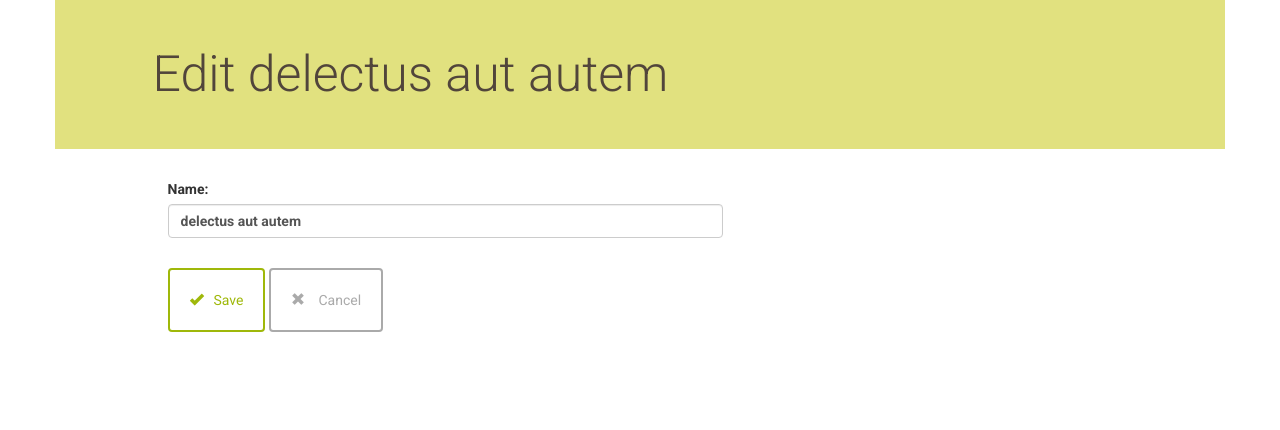
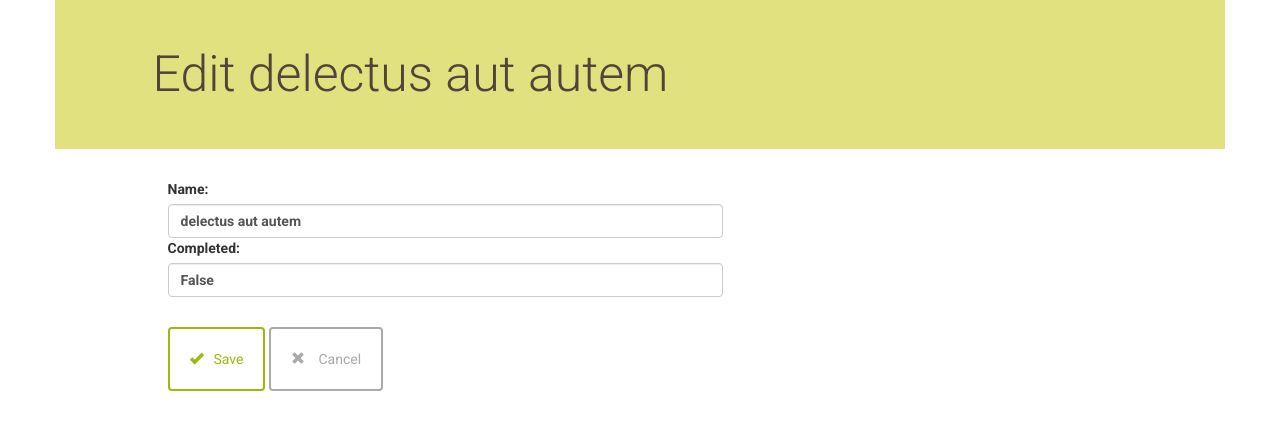
Before and after one commit to rajdeepsharma17/item_catalog, a Flask app: page /todo/1/edit/ in a window 1280 px wide. Shown: the part 96-526 px from the top of the page. Run offline with Flask 2, Linux system fonts and the light colour scheme; a user stored in the database is signed in; some libraries are stand-ins or nearby versions.

Commit message:
fix: edit and delte todo

```diff
--- a/application.py
+++ b/application.py
@@ -240,6 +240,7 @@ def edittodo(todo_id):
     if request.method == 'POST':
         if request.form['title']:
             editedtodo.title = request.form['title']
+            editedtodo.completed=request.form['completed']
             flash('todo Successfully Edited %s' % editedtodo.title)
             return redirect(url_for('showtodos'))
     else:
--- a/templates/editTodo.html
+++ b/templates/editTodo.html
@@ -14,7 +14,9 @@
 			<form action="{{ url_for('edittodo',todo_id = todo.id)}}" method = "post">
 				<div class="form-group">
 					<label for="name">Name:</label>
-					<input type ="text" class="form-control" name="name" value="{{todo.title }}">
+					<input type ="text" class="form-control" name="title" value="{{todo.title }}">
+					<label for="name">Completed:</label>
+					<input type ="text" class="form-control" name="completed" value="{{todo.completed}}">
 					<div class="padding-bottom"></div>
 					<button type="submit" class="btn btn-default" id="submit" type="submit">
 					<span class="glyphicon glyphicon-ok" aria-hidden="true"></span>Save</button>
--- a/templates/todos.html
+++ b/templates/todos.html
@@ -42,7 +42,7 @@
 		<div class="col-md-1"></div>
 	</div>
 	{% for todo in todos %}
-		<a href = "{{url_for('showtodos')}}">
+		<a href = "{{url_for('edittodo', todo_id=todo.id)}}">
 			<div class="row">
 				<div class="col-md-1"></div>
 					<div class="col-md-10 todo-list">
```
Also changed, not shown: todo.db.
